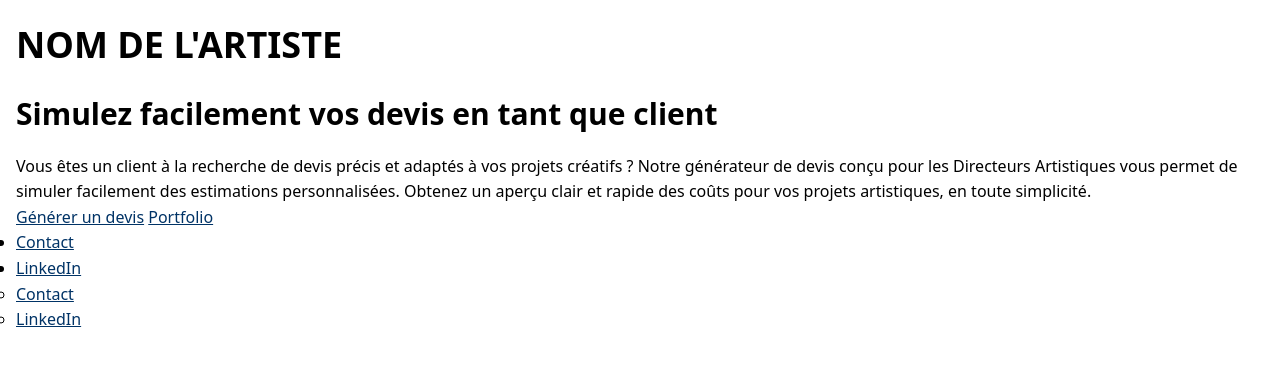
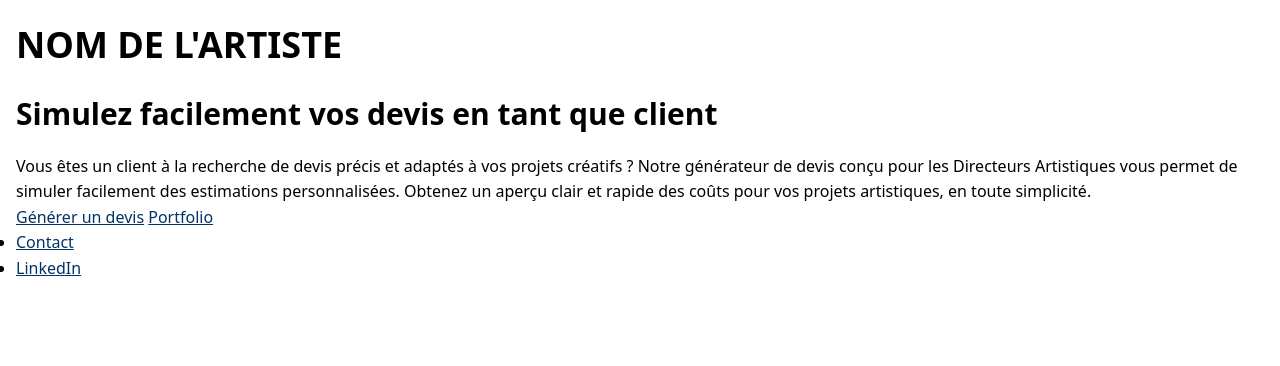
Before and after one commit to MariaPetersen/DAVIS, a website: page index.html in a window 1280 px wide. Drawn offline with Linux system fonts and the light colour scheme.

Commit message:
remove nav & button not needed

```diff
--- a/index.html
+++ b/index.html
@@ -53,24 +53,6 @@
                         >
                             LinkedIn
                         </a>
-                        <nav>
-                            <ul>
-                                <li>
-                                    <a href="mailto:contact@nom-artiste.com"
-                                        >Contact</a
-                                    >
-                                </li>
-                                <li>
-                                    <a
-                                        href="https://www.linkedin.com/in/profil-artiste/"
-                                        target="_blank"
-                                        rel="noopener noreferrer"
-                                    >
-                                        LinkedIn
-                                    </a>
-                                </li>
-                            </ul>
-                        </nav>
                     </li>
                 </ul>
             </nav>
```
